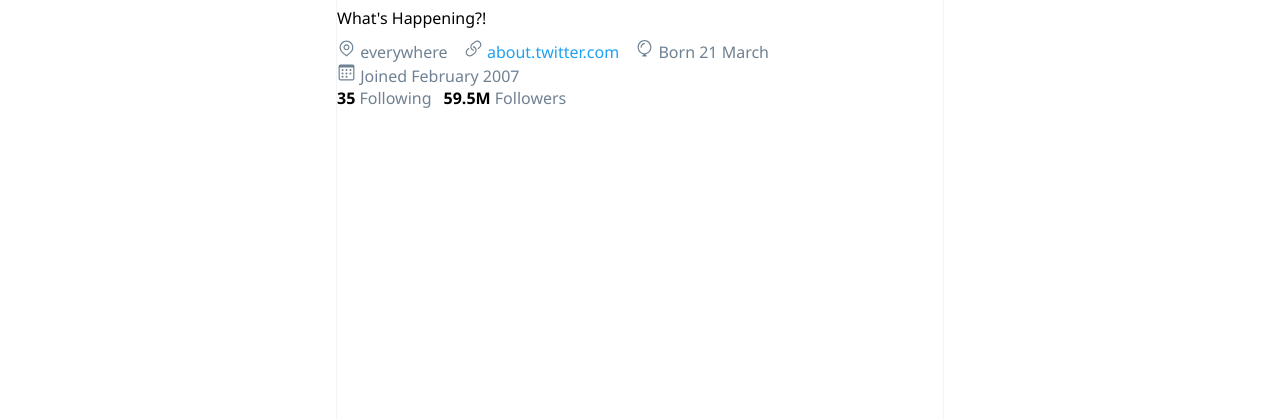
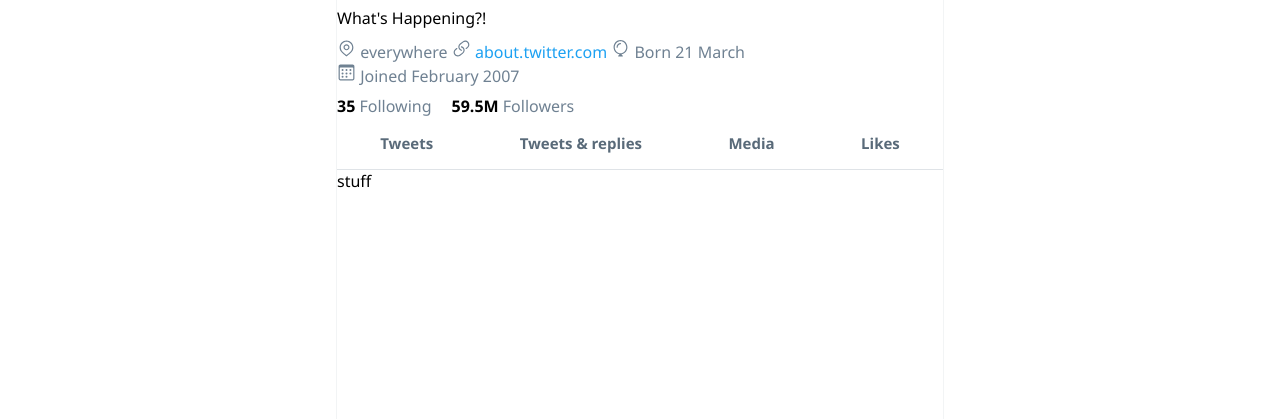
Before and after one commit to brokensythe/boolean-uk-html-twitter, a plain HTML site: page index.html in a window 1280 px wide. Shown: the part 381-800 px from the top of the page. Drawn offline with Linux system fonts and the light colour scheme.

Commit message:
media navigation added

```diff
--- a/index.html
+++ b/index.html
@@ -8,6 +8,7 @@
     <title>Twitter Clone</title>
 </head>
 <body>
+    <article></article>
     <aside class="left-menu">
         left-menu
     </aside>
@@ -56,20 +57,25 @@
                     <span>Born 21 March</span>
                 </span>
             </span>
-            <div>
+            <div class="user-birthday">
                 <svg viewBox="0 0 24 24" class="user-description-icons"><g><path d="M19.708 2H4.292C3.028 2 2 3.028 2 4.292v15.416C2 20.972 3.028 22 4.292 22h15.416C20.972 22 22 20.972 22 19.708V4.292C22 3.028 20.972 2 19.708 2zm.792 17.708c0 .437-.355.792-.792.792H4.292c-.437 0-.792-.355-.792-.792V6.418c0-.437.354-.79.79-.792h15.42c.436 0 .79.355.79.79V19.71z"></path><circle cx="7.032" cy="8.75" r="1.285"></circle><circle cx="7.032" cy="13.156" r="1.285"></circle><circle cx="16.968" cy="8.75" r="1.285"></circle><circle cx="16.968" cy="13.156" r="1.285"></circle><circle cx="12" cy="8.75" r="1.285"></circle><circle cx="12" cy="13.156" r="1.285"></circle><circle cx="7.032" cy="17.486" r="1.285"></circle><circle cx="12" cy="17.486" r="1.285"></circle></g></svg>
                 <span>Joined February 2007</span>
             </div>
-            <span class="detail-margin"><strong>35</strong> Following</span><span class="detail-margin"><strong>59.5M</strong> Followers</span>
+            <span class="follow-tally"><strong>35</strong> Following</span><span class="follow-tally"><strong>59.5M</strong> Followers</span>
         </section>
         <section class="tweets">
-            <div class="tweets-menu">
-
-            </div>
+            <ul class="tweet-navigation">
+                <li>Tweets</li>
+                <li>Tweets & replies</li>
+                <li>Media</li>
+                <li>Likes</li>
+            </ul>
+            <section class="tweet-card">stuff</section>
         </section>
     </main>
     <aside class="right-menu">
         right-menu
     </aside>
+    <article></article>
 </body>
 </html>
--- a/style.css
+++ b/style.css
@@ -7,7 +7,8 @@
 
 body {
     display: grid;
-    grid-template-columns: 1fr 608px 1fr;
+    grid-template-columns: minmax(1px, 1fr) 4fr 608px 4fr minmax(1px, 1fr)
+    ;
     height: 100vh;
     width: 100vw;
 }
@@ -133,11 +134,34 @@ header {
     color: black;
 }
 
-.detail-margin {
-    margin-right: 12px;
-}
-
 .detail-margin span a {
     text-decoration: none;
     color: #1da1f2;
 }
+
+.user-birthday {
+    margin-bottom: 8px;
+}
+
+.follow-tally {
+    margin-right: 20px;
+}
+
+.tweet-navigation {
+    display: grid;
+    grid-auto-flow: column;
+    list-style: none;
+    font-weight: 700;
+    font-size: 15px;
+    color: #596a79;
+    height: 100%;
+}
+
+.tweet-navigation li {
+    border-bottom: 1px solid #6f819238;
+    height: 100%;
+    width: 100%;
+    place-content: center;
+    display: grid;
+    padding: 16px 0;
+}
```
